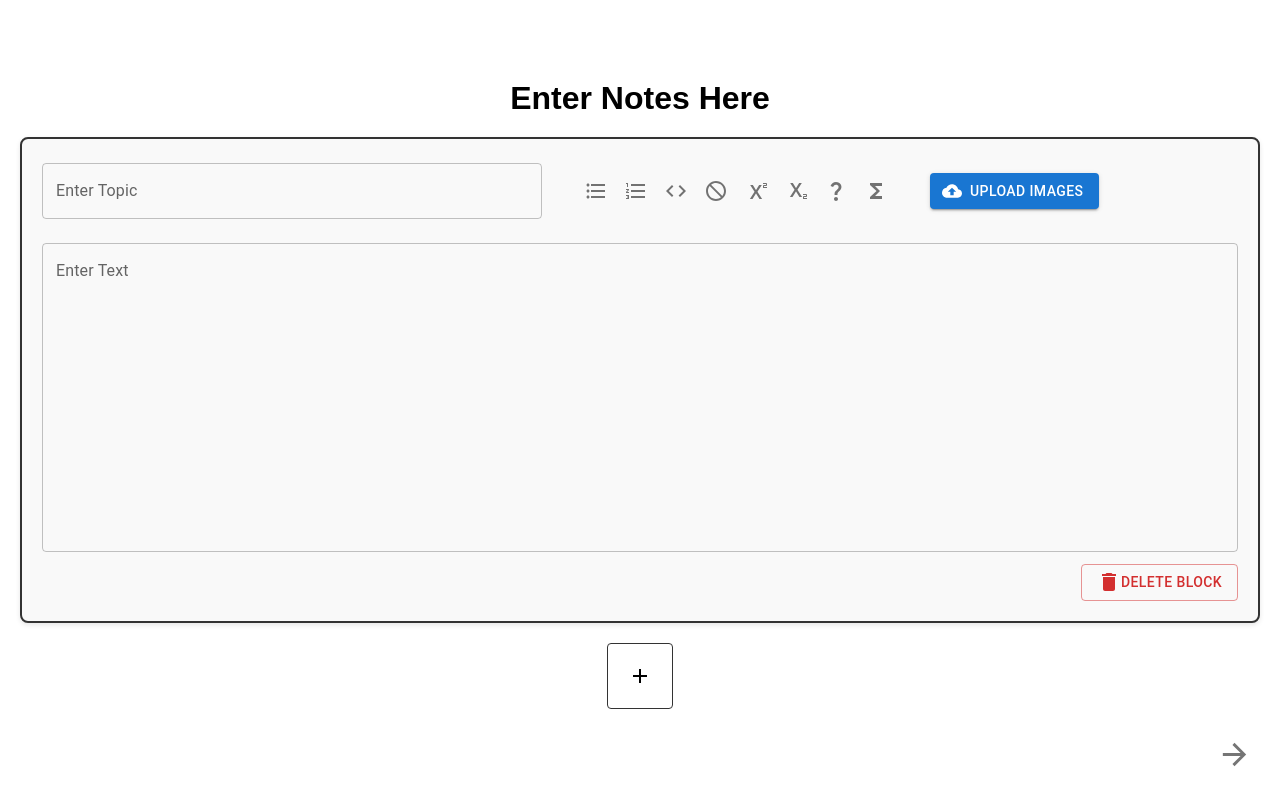
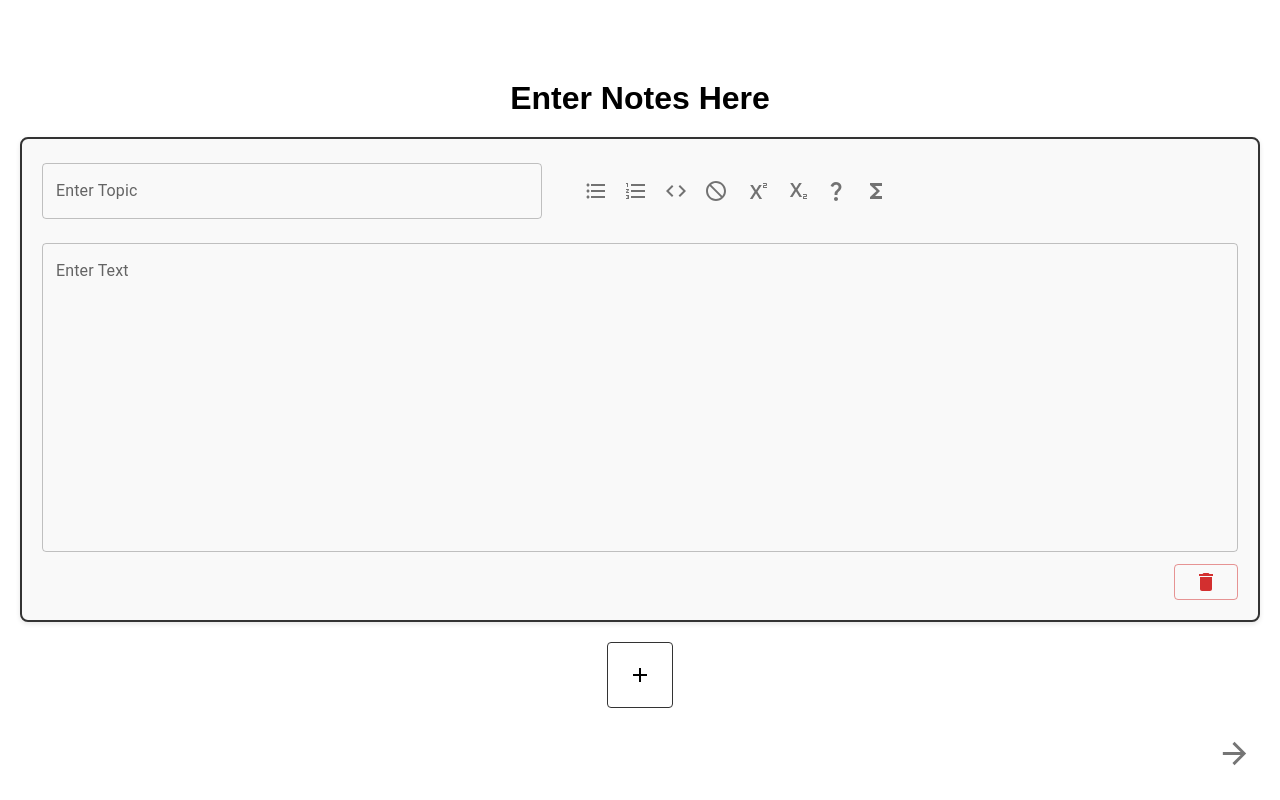
Before and after one commit to sopwithcamel110/NED, a React (Create React App) app in the folder frontend/: page / in a window 1280 px wide. Shown: the part 760-1560 px from the top of the page. Built offline with nearby package versions, Linux system fonts and the light colour scheme.

Commit message:
Remove clutter

```diff
--- a/frontend/src/components/Home.js
+++ b/frontend/src/components/Home.js
@@ -285,19 +285,6 @@ const Home = () => {
                                                         </IconButton>
                                                     </Tooltip>
                                                 </Toolbar>
-                                                <Button
-                                                    component="label"
-                                                    variant="contained"
-                                                    startIcon={<CloudUploadIcon />}
-                                                >
-                                                    Upload Images
-                                                <input
-                                                    type="file"
-                                                    multiple
-                                                    onChange={(event) => console.log(event.target.files)}
-                                                    style={{ display: 'none' }}
-                                                />
-                                                </Button>
                                             </div>
 
                                             <div className="text-box-container">
@@ -332,7 +319,7 @@ const Home = () => {
                                                     }}
                                                     onClick={() => deleteTopic(topicIndex)}
                                                 >
-                                                    <DeleteIcon/> Delete Block
+                                                    <DeleteIcon/>
                                                 </Button>
                                             </div>
 
--- a/frontend/src/components/Preview.js
+++ b/frontend/src/components/Preview.js
@@ -29,9 +29,6 @@ const Preview = () => {
         <IconButton onClick={handleBack} aria-label="back">
           <ArrowBackIcon fontSize="large" />
         </IconButton>
-        <Button variant="outlined" startIcon={<CompressIcon />}>
-          Compress
-        </Button>
         <Button variant="contained" startIcon={<DownloadIcon />} onClick={handleDownload}>
           Download
         </Button>
```
